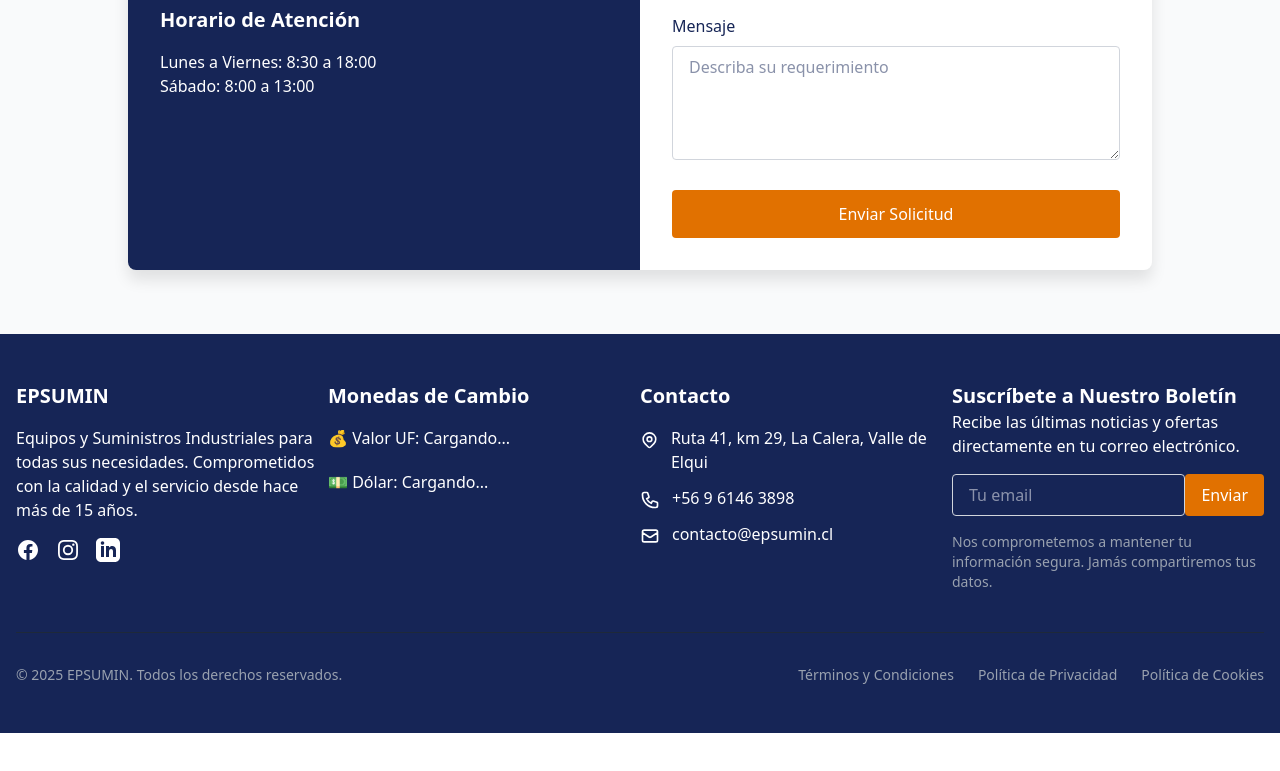
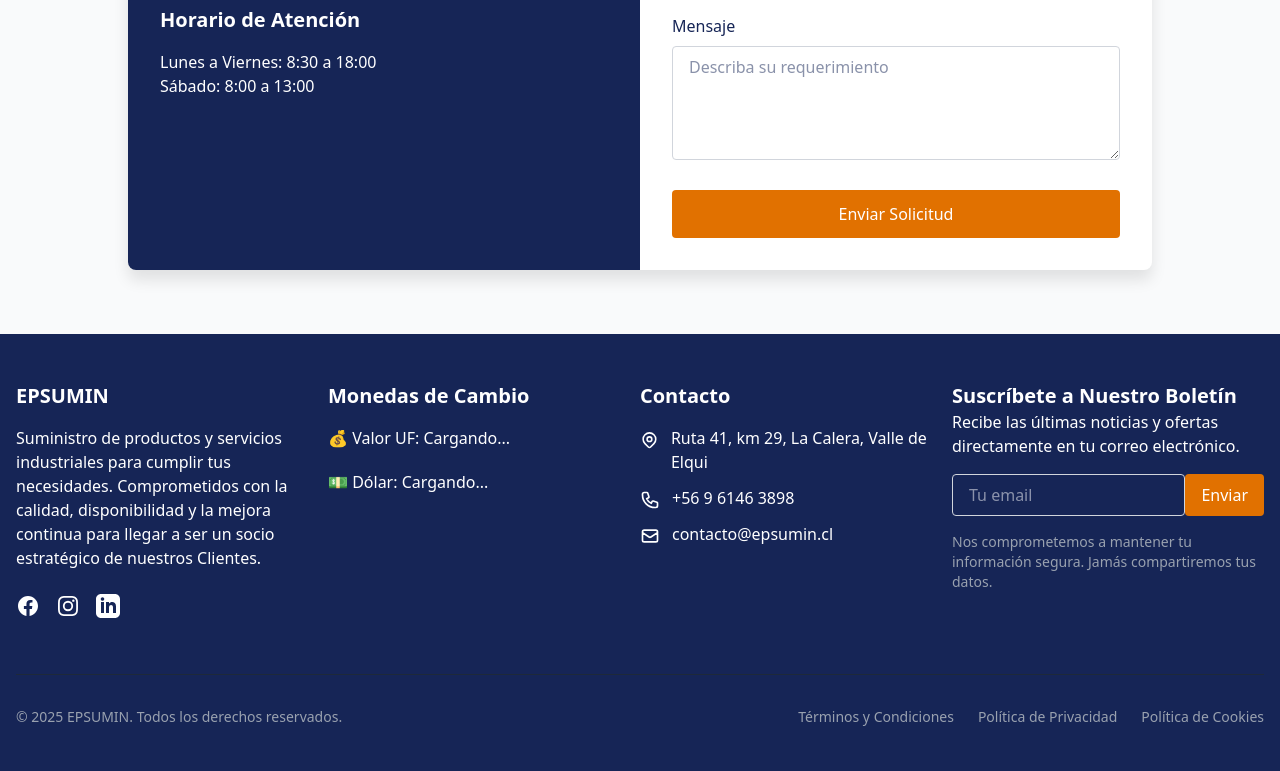
Before and after one commit to Castillos-Spa/Epsuminv1, a Next.js app: page / in a window 1280 px wide. Shown: the part 8001-8772 px from the top of the page. Before the commit the page ends 8734 px from the top, so only its background shows below. Built offline with nearby package versions, Linux system fonts and the light colour scheme; no server answers.

Commit message:
refactor: mejorar descripciones y enlaces en componentes Footer y Hero

```diff
--- a/src/components/layout/Footer.tsx
+++ b/src/components/layout/Footer.tsx
@@ -24,11 +24,12 @@ const Footer = () => {
           {/* Company Info */}
           <div>
             <h3 className="text-xl font-bold mb-4">EPSUMIN</h3>
-            <p className="mb-4">
-              Equipos y Suministros Industriales para todas sus necesidades.
-              Comprometidos con la calidad y el servicio desde hace más de 15 años.
+            <p className="mb-6 mr-6">
+              Suministro de productos y servicios industriales para cumplir tus necesidades.
+              Comprometidos con la calidad, disponibilidad y la mejora continua para llegar
+              a ser un socio estratégico de nuestros Clientes.
             </p>
-            <div className="flex space-x-4">
+            <div className="flex space-x-4 mb-4">
               <a href="#" className="text-white hover:text-amber-600">
                 <svg className="w-6 h-6" fill="currentColor" viewBox="0 0 24 24">
                   <path d="M22 12c0-5.523-4.477-10-10-10S2 6.477 2 12c0 4.991 3.657 9.128 8.438 9.878v-6.987h-2.54V12h2.54V9.797c0-2.506 1.492-3.89 3.777-3.89 1.094 0 2.238.195 2.238.195v2.46h-1.26c-1.243 0-1.63.771-1.63 1.562V12h2.773l-.443 2.89h-2.33v6.988C18.343 21.128 22 16.991 22 12z" />
@@ -54,17 +55,17 @@ const Footer = () => {
           <div>
             <h3 className="text-xl font-bold mb-4">Monedas de Cambio</h3>
             <ul className="space-y-3">
-              <li className="mb-5 ">
+              <li className="mb-5">
                 <span>💰 Valor UF: {uf ? `$${uf.toLocaleString('es-CL', { minimumFractionDigits: 2 })}` : 'Cargando...'}</span>
               </li>
-              <li>
+              <li className="mb-5">
                 <span>💵 Dólar: {dolar ? `$${dolar.toLocaleString('es-CL', { minimumFractionDigits: 2 })}` : 'Cargando...'}</span>
               </li>
             </ul>
           </div>
 
           {/* Contact Info */}
-          <div>
+          <div className="mb-8 md:mb-0">
             <h3 className="text-xl font-bold mb-4">Contacto</h3>
             <ul className="space-y-3">
               <li className="flex items-start">
--- a/src/components/sections/home/CatalogoDescarga.tsx
+++ b/src/components/sections/home/CatalogoDescarga.tsx
@@ -18,7 +18,7 @@ export default function CatalogoProductos() {
                 width={600}
                 height={900}
                 alt="Catálogo de productos en tablet"
-                className="h-auto w-full object-contain drop-shadow-2xl md:transition-all md:duration-300 md:transform md:hover:scale-155 md:hover:translate-x-29"
+                className="h-auto w-full object-contain drop-shadow-2xl md:transition-all md:duration-300 md:transform md:hover:scale-135 md:hover:translate-x-29"
                 priority
               />
             </div>
--- a/src/components/sections/home/Hero.tsx
+++ b/src/components/sections/home/Hero.tsx
@@ -15,7 +15,7 @@ const slides = [
     title: 'Insumos de Faenas, Arriendo de Equipos y Maquinaria',
     description: 'Un soporte para tus instalaciones y trabajos en faena',
     buttonText: 'Ver Productos',
-    buttonUrl: '/productos'
+    buttonUrl: '#productos'
   },
   {
     id: 2,
@@ -24,7 +24,7 @@ const slides = [
     title: 'Seguridad y Calidad Garantizada',
     description: 'Trabajamos con las mejores marcas del mercado',
     buttonText: 'Ver Productos',
-    buttonUrl: '/productos'
+    buttonUrl: '#productos'
   },
   {
     id: 3,
@@ -33,7 +33,7 @@ const slides = [
     title: 'Personaliza tu ropa de trabajo',
     description: 'Conoce nuestras alternativas',
     buttonText: 'Ver Productos',
-    buttonUrl: '/productos'
+    buttonUrl: '#productos'
   },
 ];
 
```
